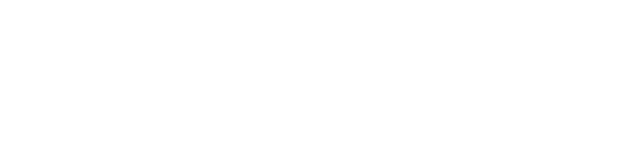
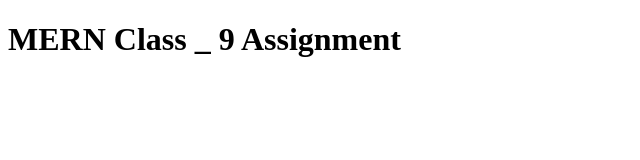
Before and after one commit to hasananamul/MERN_Class_9, a plain HTML site: page index.html in a window 1280 px wide. Shown: the whole page, without its empty margins (0-640 px from the left). Drawn offline with Linux system fonts and the light colour scheme.

Commit message:
Update index.html

```diff
--- a/index.html
+++ b/index.html
@@ -7,6 +7,7 @@
     <title>MERN class_9</title>
   </head>
   <body>
+    <h1>MERN Class _ 9 Assignment</h1>
     <script src="apps.js"></script>
   </body>
 </html>
```
